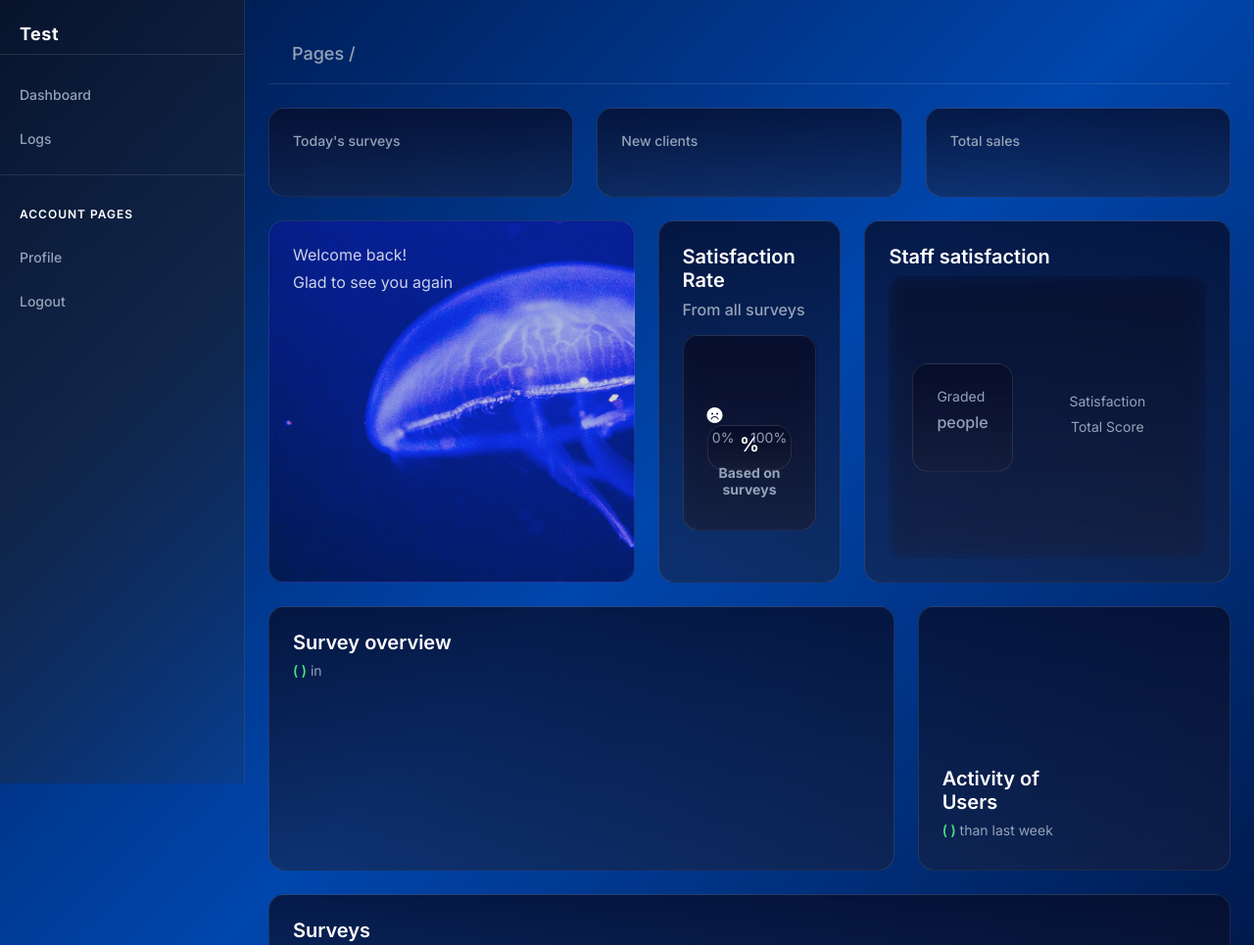
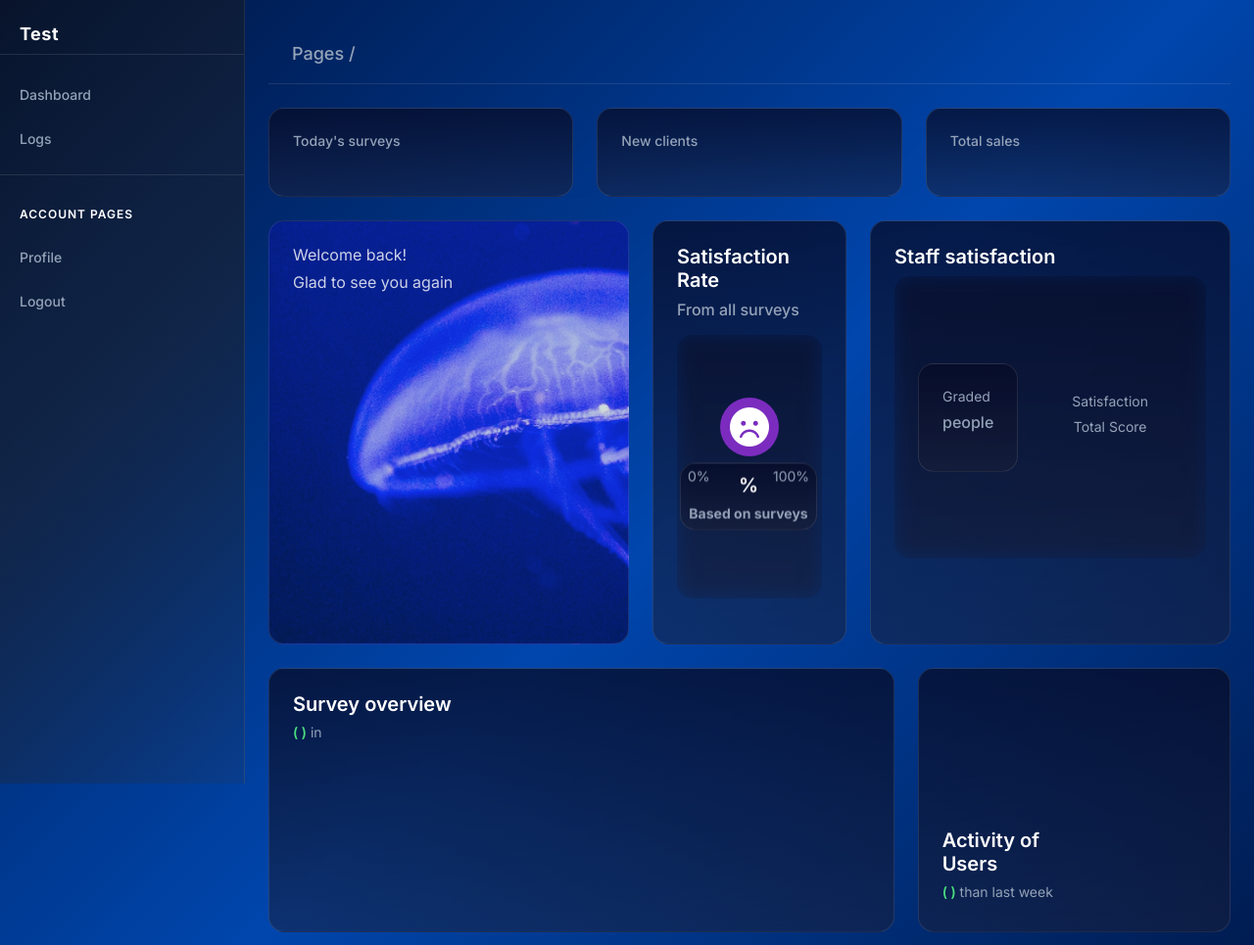
Before and after one commit to daneedev/CB-Internship, a website: page src/views/dashboard/dashboard.html in a window 1280 px wide. Shown: the top 965 px of the page at 98% size. Drawn offline with nearby package versions, Linux system fonts and the light colour scheme; files that its build step writes are made by us from their sources; files whose address does not match are found by name.

Commit message:
fixed graph

```diff
--- a/src/public/css/dashboard.css
+++ b/src/public/css/dashboard.css
@@ -194,10 +194,32 @@ section p {
   font-size: 24px;
   font-weight: 700;
 }
-.satisfactionGraph i {
+.satGraph {
+  display: flex;
+  align-items: center;
+  justify-content: space-between;
+  margin: 20px 0;
+  flex-direction: column;
+  width: 67%;
+  position: relative;
+  height: 100px;
+  width: 100px;
+}
+#satGraph {
+  display: flex;
+  flex-direction: column;
+  align-items: center;
+  height: 75%;
+  position: relative;
+  border: none;
+  background: none;
+}
+#satGraph i {
   font-size: 40px;
   position: absolute;
-  top: 40%;
+  top: 50%;
+  left: 50%;
+  transform: translate(-50%, -50%);
   background-color: #7b2cbf;
   width: 60px;
   height: 60px;
@@ -207,6 +229,10 @@ section p {
   justify-content: center;
 }
 
+#satGraph canvas {
+  position: absolute;
+  top: -25px;
+}
 .satisfactionPercentage {
   display: flex;
   flex-direction: column;
@@ -214,8 +240,12 @@ section p {
   justify-content: flex-end;
   padding-bottom: 20px;
   position: relative;
-  height: 27%;
-  width: 100%;
+  height: 69px;
+  width: 140%;
+  margin-top: 10px;
+  top: -4%;
+  left: 69%;
+  transform: translate(-50%, -50%);
 }
 
 .percentige {
```
